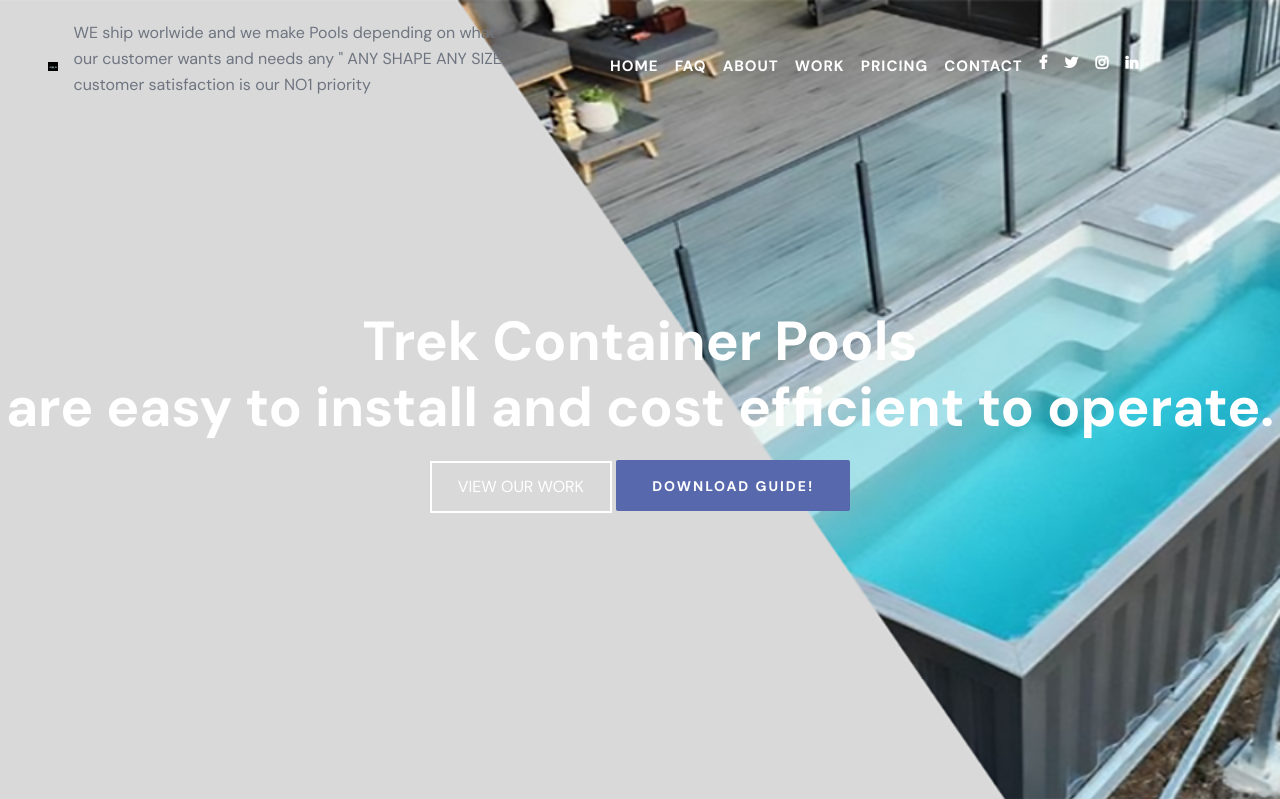
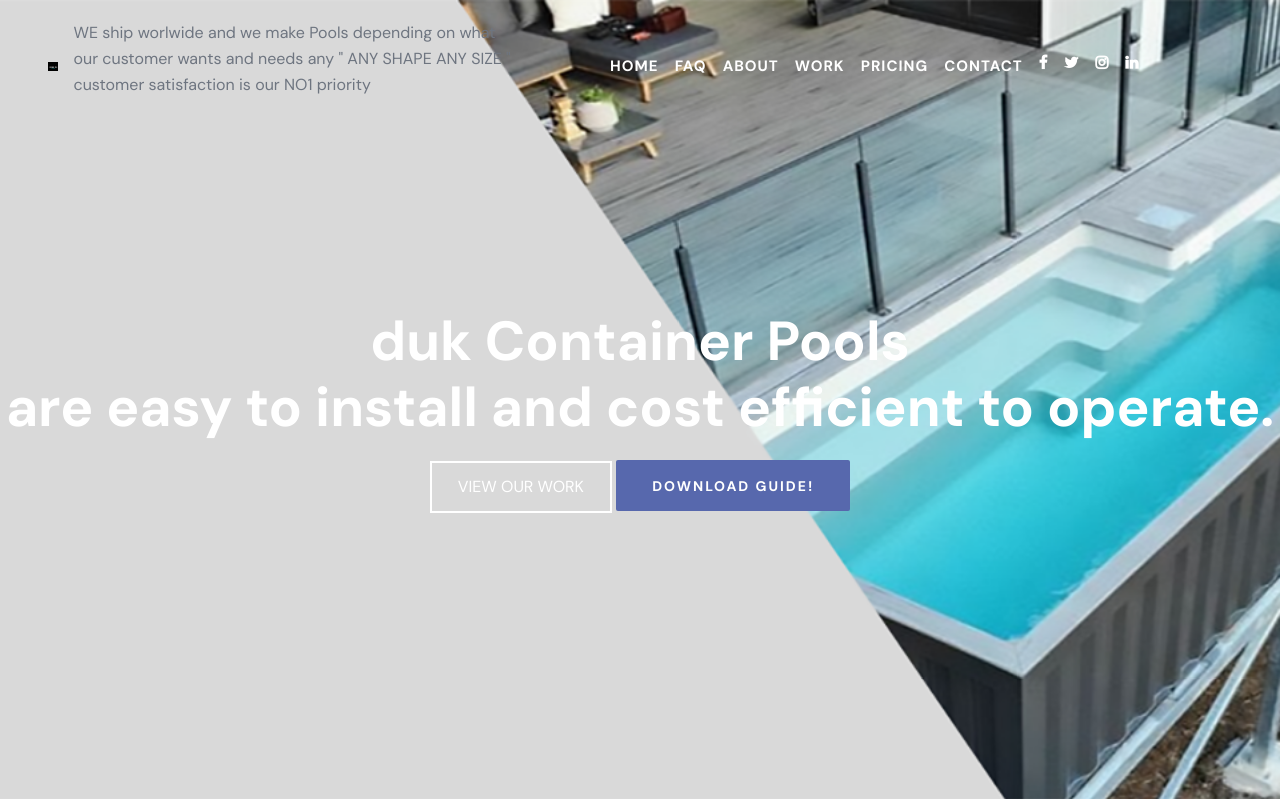
Before and after one commit to webtutorial3-stack/trek-pools, a Django app: page / in a window 1280 px wide. Shown: the top 799 px of the page. Run offline with Django 3.2, Linux system fonts and the light colour scheme; some libraries are stand-ins or nearby versions.

Commit message:
initial commit

```diff
--- a/website/templates/home.html
+++ b/website/templates/home.html
@@ -124,7 +124,7 @@
                 <div id="home-content-box-inner" class="text-center">
 
                     <div id="home-heading" class="animated zoomIn">
-                        <h3> Trek Container Pools <br> are easy to install and cost efficient to operate.</h3>
+                        <h3> duk Container Pools <br> are easy to install and cost efficient to operate.</h3>
                     </div>
                     <div id="home-btn" class="animated zoomIn">
                         <a class="btn btn-lg btn-general btn-white " href="/pricing/" role="button" title="View Our Work">View Our Work</a>
@@ -168,7 +168,7 @@
                             <h2>Any Home > Any Site</h2>
                         </div>
                         <span>“What hurts today makes you stronger tomorrow.”</span>
-                        <p>Trekcontainer Pools are the only container pool made in the USA by American Welding Society (AWS) certified craftsman. Starting with a single use shipping container, we fabricate custom container pools and ship world wide, to your various destinations. It is our goal to provide you a strong and durable pool that will last for many years. After hand selecting each container, we work with you to design the perfect configuration to suit your location. Then we go to work fabricating the container, prepping and lining the bare sheet metal with industry approved products and finally outfitting your Trek Pool with all the finishing touches.</p>
+                        <p>dukPools are the only container pool made in the USA by American Welding Society (AWS) certified craftsman. Starting with a single use shipping container, we fabricate custom container pools and ship world wide, to your various destinations. It is our goal to provide you a strong and durable pool that will last for many years. After hand selecting each container, we work with you to design the perfect configuration to suit your location. Then we go to work fabricating the container, prepping and lining the bare sheet metal with industry approved products and finally outfitting your duk Pool with all the finishing touches.</p>
                         <p class="para-2">Previously pools were limited by the landscape of the home owner’s property. With our patented Shipping Container Pool design now you can land your pool where you once couldn’t..</p>
                         <a href="/about/" class="primary-btn">MORE ABOUT US</a>
                     </div>
@@ -556,7 +556,7 @@
                     <div class="col-lg-6 col-md-6 col-sm-6">
                         <div class="footer__copyright__social">
                             <a href="https://www.facebook.com/salome.dita.96"><i class="fa fa-facebook"></i></a>
-                            <a href="https://www.instagram.com/trekcontainerpools123?r=nametag"><i class="fa fa-instagram"></i></a>
+                            <a href="https://www.instagram.com/dukpools123?r=nametag"><i class="fa fa-instagram"></i></a>
                             <a href="#"><i class="fa fa-twitter"></i></a>
                             <a href="#"><i class="fa fa-linkedin"></i></a>
 
```
